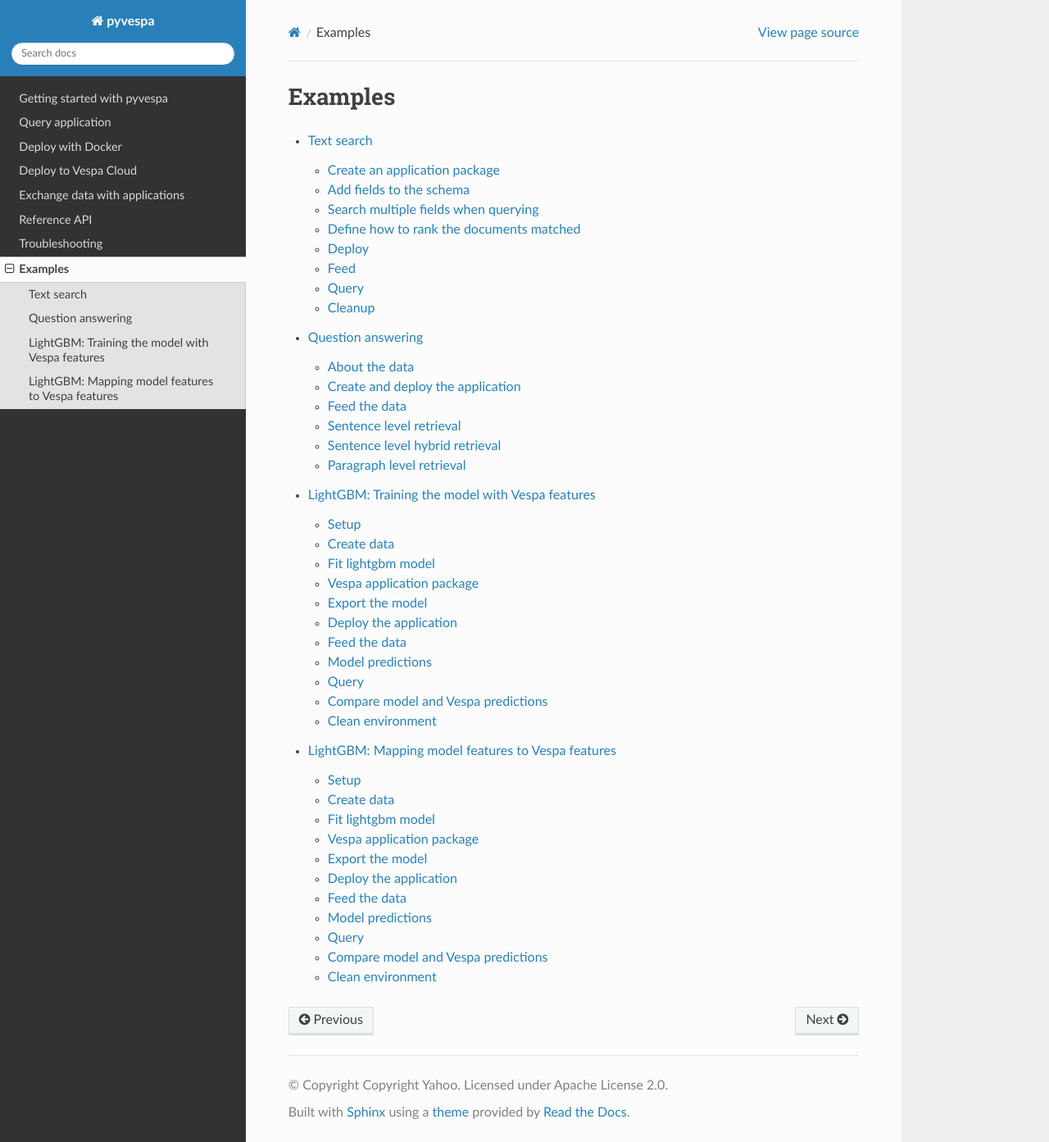
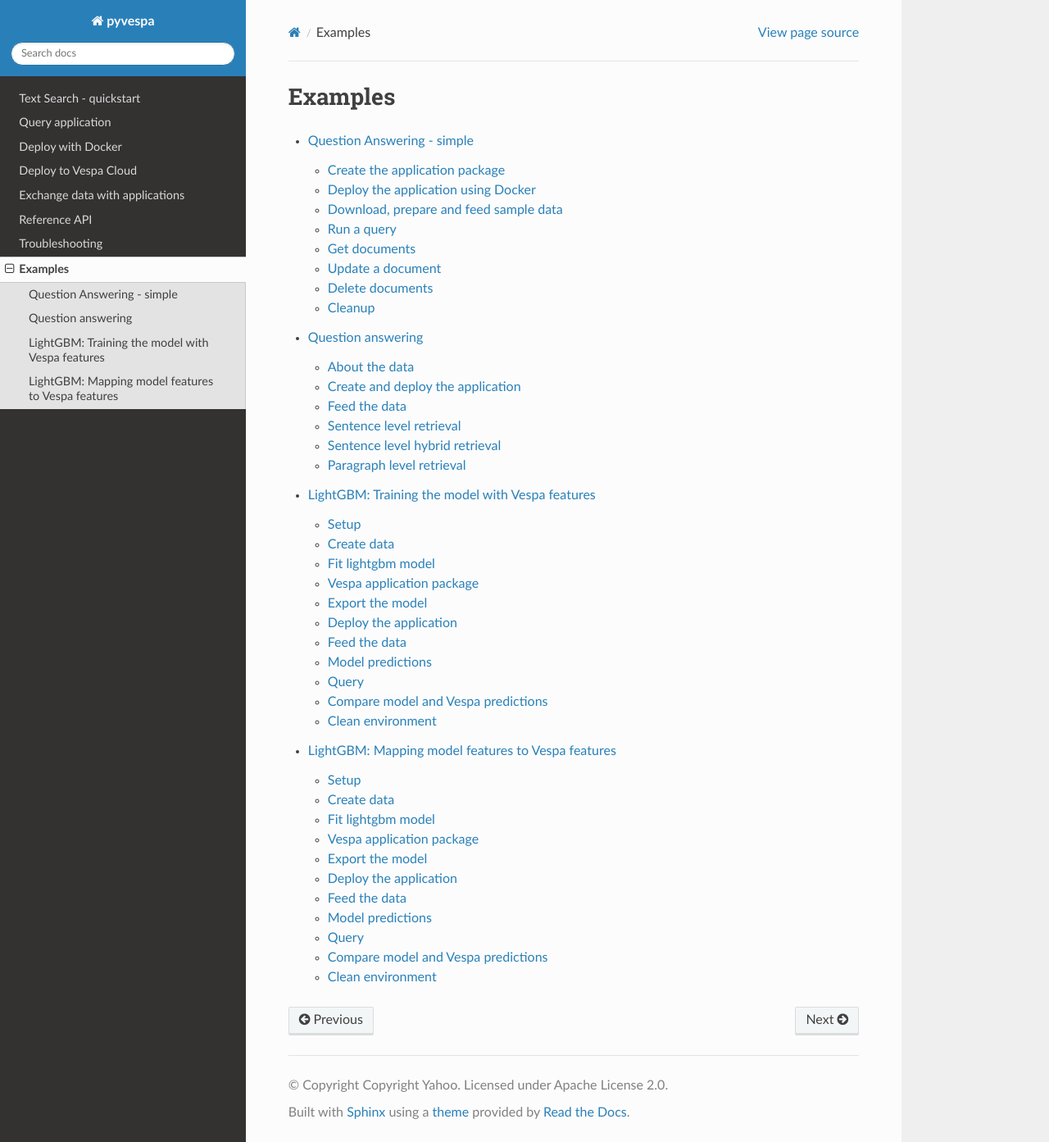
Before and after one commit to vespa-engine/pyvespa, a Sphinx documentation site: the page built from docs/sphinx/source/examples.rst, in a window 1280 px wide and 1393 px high. Shown: the whole window at 82% size. Built offline with Sphinx 7.4.7 and the Read the Docs theme 2.0.0, drawn with Linux system fonts in a browser that asks for light colours.

Commit message:
Use Text Search as quickstart

```diff
--- a/docs/sphinx/source/examples.rst
+++ b/docs/sphinx/source/examples.rst
@@ -4,7 +4,7 @@
 .. toctree::
    :maxdepth: 2
 
-   examples/text-search-quick-start
+   examples/question-answering
    examples/semantic-retrieval-for-question-answering-applications
    examples/lightgbm-with-categorical
    examples/lightgbm-with-categorical-mapping
--- a/docs/sphinx/source/index.rst
+++ b/docs/sphinx/source/index.rst
@@ -13,7 +13,7 @@
 .. toctree::
    :hidden:
 
-   getting-started-pyvespa
+   text-search-quick-start
    query
    deploy-docker
    deploy-vespa-cloud
@@ -33,7 +33,7 @@
 .. warning::
     pyvespa is under active development and backward incompatible changes may occur.
 
-:doc:`getting-started-pyvespa` is a good primer on how to create an application, feed data and run queries.
+:doc:`text-search-quick-start` is a good primer on how to create an application, feed data and run queries.
 See :doc:`examples` for use cases.
 The following blog post series will get you started:
 
--- a/docs/sphinx/source/troubleshooting.rst
+++ b/docs/sphinx/source/troubleshooting.rst
@@ -9,7 +9,7 @@
 --------------------
 Both `Vespa <https://vespa.ai/>`__ and pyvespa APIs change regularly -
 make sure to use the latest version of `vespaengine/vespa <https://hub.docker.com/r/vespaengine/vespa>`__
-by running ``docker pull vespaengine/vespa`` and :doc:`getting-started-pyvespa`.
+by running ``docker pull vespaengine/vespa`` and :doc:`install pyvespa <index>`.
 
 
 
```
Also changed, not shown: docs/sphinx/source/examples/question-answering.ipynb, docs/sphinx/source/text-search-quick-start.ipynb.
